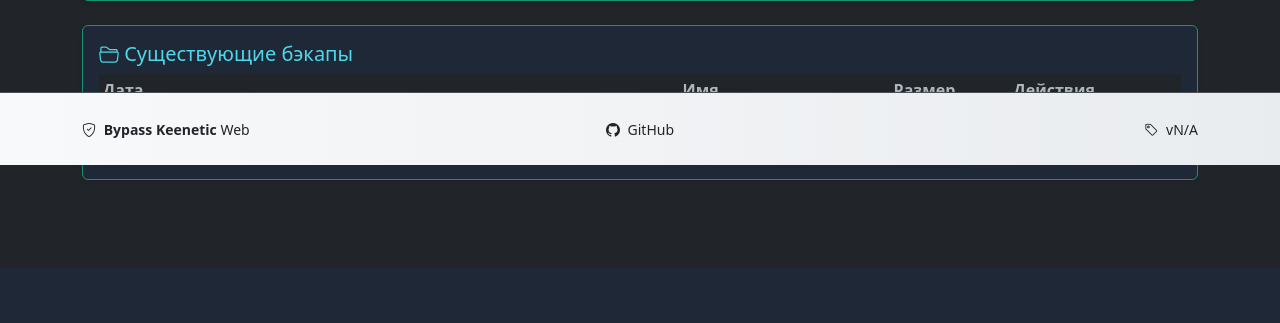
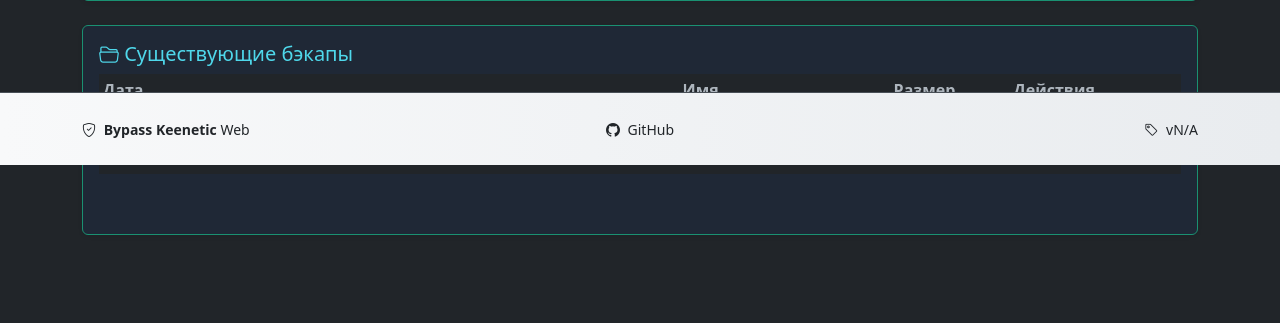
Before and after one commit to royfincher25-source/bypass_keenetic_web, a Flask app: template src/web_ui/templates/backup.html in a window 1280 px wide. Shown: the part 635-958 px from the top of the page. Before the commit the page ends 903 px from the top, so only its background shows below. Run offline with Flask 3, Linux system fonts and the light colour scheme; the template is opened without the code that fills it: most values are stand-ins (such as "Sample title", 1, 10 or a date in 2020).

Commit message:
ui: добавить отступ 3.5rem для строк таблицы бэкапов

```diff
--- a/src/web_ui/templates/backup.html
+++ b/src/web_ui/templates/backup.html
@@ -59,8 +59,14 @@
         <h5 class="card-title"><i class="bi bi-folder2-open"></i> Существующие бэкапы</h5>
 
         {% if backups %}
+        <style>
+        /* Увеличенный отступ снизу для строк таблицы бэкапов */
+        .backup-table tbody tr {
+            border-bottom: 3.5rem solid transparent !important;
+        }
+        </style>
         <div class="table-responsive">
-            <table class="table table-hover table-sm">
+            <table class="table table-hover table-sm backup-table">
                 <thead>
                     <tr>
                         <th>Дата</th>
```
